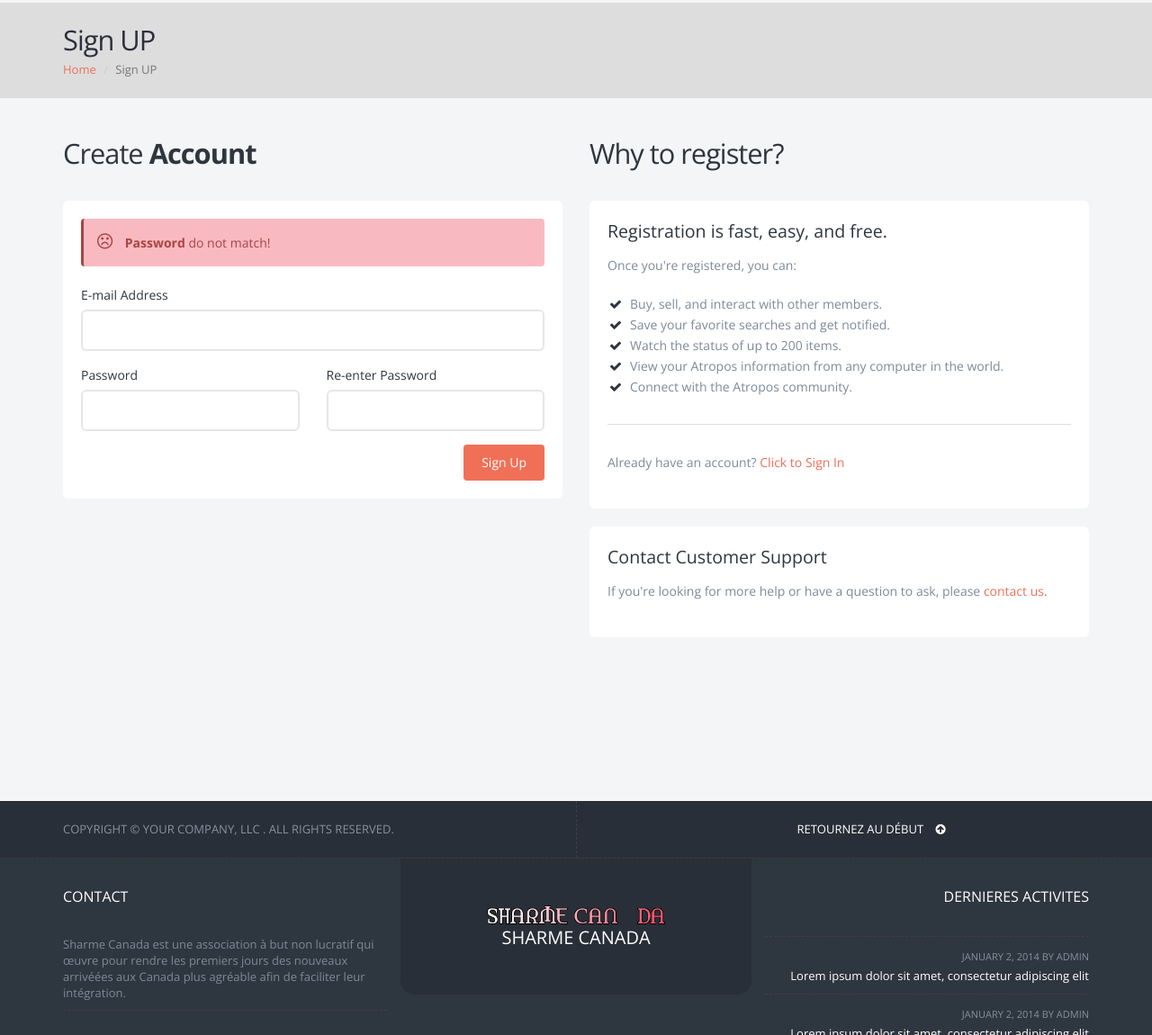
After one commit to kaizeurk/sharme_canada, a PHP site: template View/Connexion/signup.php in a window 1280 px wide. The commit adds this page. Shown: the part 351-1501 px from the top of the page at 90% size. Run offline with PHP 8.4, Linux system fonts and the light colour scheme; the template is opened without the code that fills it, so the values that code supplies are empty.

Commit message:
lien relatif ajustee connection aux pages connexion et inscription effectuee

```diff
--- a/View/Connexion/index.php
+++ b/View/Connexion/index.php
@@ -15,7 +15,7 @@
 						<h1>Sign In</h1>
 
 						<ul class="breadcrumb">
-							<li><a href="index.html">Home</a></li>
+							<li><a href="/../sharme_frame/">Home</a></li>
 							<li class="active">Sign In</li>
 						</ul>
 					</div>
@@ -31,7 +31,7 @@
 
 							<h2>Sign <strong>In</strong></h2>
 
-							<form class="white-row" method="post" action="connexion/connecter">
+							<form class="white-row" method="post" action="connecter">
 
 								<!-- alert failed -->
 								<div class="alert alert-danger">
@@ -114,7 +114,7 @@
 
 
 					<p class="white-row">
-						Don't have an account yet? <a href="page-signup.html">Click to create one</a>, it's free!
+						Don't have an account yet? <a href="signup">Click to create one</a>, it's free!
 					</p>
 
 				</section>
--- /dev/null
+++ b/View/Connexion/signup.php
@@ -0,0 +1,110 @@
+<?php ?>
+
+		<!-- WRAPPER -->
+		<div id="wrapper">
+
+			<div id="shop">
+
+				<!-- PAGE TITLE -->
+				<header id="page-title">
+					<div class="container">
+						<h1>Sign UP</h1>
+
+						<ul class="breadcrumb">
+							<li><a href="/../sharme_frame/">Home</a></li>
+							<li class="active">Sign UP</li>
+						</ul>
+					</div>
+				</header>
+
+
+				<section class="container">
+
+					<div class="row">
+
+						<!-- REGISTER -->
+						<div class="col-md-6">
+
+							<h2>Create <strong>Account</strong></h2>
+							<form class="white-row" method="post" action="/../sharme_frame/connexion/inscrire">
+
+								<!-- alert failed -->
+								<div class="alert alert-danger">
+									<i class="fa fa-frown-o"></i>
+									<strong>Password</strong> do not match!
+								</div>
+
+								<div class="row">
+									<div class="form-group">
+										<div class="col-md-12">
+											<label>E-mail Address</label>
+											<input type="text" value="" class="form-control">
+										</div>
+									</div>
+								</div>
+								<div class="row">
+									<div class="form-group">
+										<div class="col-md-6">
+											<label>Password</label>
+											<input type="password" value="" class="form-control">
+										</div>
+										<div class="col-md-6">
+											<label>Re-enter Password</label>
+											<input type="password" value="" class="form-control">
+										</div>
+									</div>
+								</div>
+								<div class="row">
+									<div class="col-md-12">
+										<input type="submit" value="Sign Up" class="btn btn-primary pull-right push-bottom" data-loading-text="Loading...">
+									</div>
+								</div>
+
+							</form>
+
+						</div>
+						<!-- /REGISTER -->
+
+						<!-- WHY? -->
+						<div class="col-md-6">
+
+							<h2>Why to register?</h2>
+
+							<div class="white-row">
+
+								<h4>Registration is fast, easy, and free.</h4>
+
+								<p>Once you're registered, you can:</p>
+								<ul class="list-icon check">
+									<li>Buy, sell, and interact with other members.</li>
+									<li>Save your favorite searches and get notified.</li>
+									<li>Watch the status of up to 200 items.</li>
+									<li>View your Atropos information from any computer in the world.</li>
+									<li>Connect with the Atropos community.</li>
+								</ul>
+
+								<hr class="half-margins" />
+
+								<p>
+									Already have an account?
+									<a href="/../sharme_frame/connexion">Click to Sign In</a>
+								</p>
+							</div>
+
+							<div class="white-row">
+								<h4>Contact Customer Support</h4>
+								<p>
+									If you're looking for more help or have a question to ask, please <a href="contact-us.html">contact us</a>.
+								</p>
+							</div>
+
+						</div>
+						<!-- /WHY? -->
+
+					</div>
+
+				</section>
+
+			</div>
+		</div>
+		<!-- /WRAPPER -->
--- a/View/layout.php
+++ b/View/layout.php
@@ -40,30 +40,30 @@
 		<link href="https://fonts.googleapis.com/css?family=Open+Sans:300,400,700,800" rel="stylesheet" type="text/css" />
 
 		<!-- CORE CSS -->
-            <link rel="stylesheet" href="/public_html/sharme_frame/Contenu/assets/plugins/bootstrap/css/bootstrap.min.css" type="text/css" media="all" />
-            <link rel="stylesheet" href="/public_html/sharme_frame/Contenu/assets/css/font-awesome.css" type="text/css" media="all" />
-            <link rel="stylesheet" href="/public_html/sharme_frame/Contenu/assets/plugins/bootstrap/css/bootstrap.min.css" type="text/css" media="all" />
-            <link rel="stylesheet" href="/public_html/sharme_frame/Contenu/assets/plugins/owl-carousel/owl.theme.css" type="text/css" media="all" />
-            <link rel="stylesheet" href="/public_html/sharme_frame/Contenu/assets/plugins/owl-carousel/owl.transitions.css" type="text/css" media="all" />
-            <link rel="stylesheet" href="/public_html/sharme_frame/Contenu/assets/plugins/magnific-popup/magnific-popup.css" type="text/css" media="all" />
-            <link rel="stylesheet" href="/public_html/sharme_frame/Contenu/assets/css/animate.css" type="text/css" media="all" />
-            <link rel="stylesheet" href="/public_html/sharme_frame/Contenu/assets/css/superslides.css" type="text/css" media="all" />
+            <link rel="stylesheet" href="/../sharme_frame/Contenu/assets/plugins/bootstrap/css/bootstrap.min.css" type="text/css" media="all" />
+            <link rel="stylesheet" href="/../sharme_frame/Contenu/assets/css/font-awesome.css" type="text/css" media="all" />
+            <link rel="stylesheet" href="/../sharme_frame/Contenu/assets/plugins/bootstrap/css/bootstrap.min.css" type="text/css" media="all" />
+            <link rel="stylesheet" href="/../sharme_frame/Contenu/assets/plugins/owl-carousel/owl.theme.css" type="text/css" media="all" />
+            <link rel="stylesheet" href="/../sharme_frame/Contenu/assets/plugins/owl-carousel/owl.transitions.css" type="text/css" media="all" />
+            <link rel="stylesheet" href="/../sharme_frame/Contenu/assets/plugins/magnific-popup/magnific-popup.css" type="text/css" media="all" />
+            <link rel="stylesheet" href="/../sharme_frame/Contenu/assets/css/animate.css" type="text/css" media="all" />
+            <link rel="stylesheet" href="/../sharme_frame/Contenu/assets/css/superslides.css" type="text/css" media="all" />
 
         <!--{# REVOLUTION SLIDER #}-->
-            <link rel="stylesheet" href="/public_html/sharme_frame/Contenu/assets/plugins/revolution-slider/css/settings.css" type="text/css" media="all" />
+            <link rel="stylesheet" href="/../sharme_frame/Contenu/assets/plugins/revolution-slider/css/settings.css" type="text/css" media="all" />
 
        <!--{# THEME CSS #}-->
-            <link rel="stylesheet" href="/public_html/sharme_frame/Contenu/assets/css/essentials.css" type="text/css" media="all" />
-            <link rel="stylesheet" href="/public_html/sharme_frame/Contenu/assets/css/layout.css" type="text/css" media="all" />
-            <link rel="stylesheet" href="/public_html/sharme_frame/Contenu/assets/css/layout-responsive.css" type="text/css" media="all" />
-            <link rel="stylesheet" href="/public_html/sharme_frame/Contenu/assets/css/color_scheme/orange.css" type="text/css" media="all" />
+            <link rel="stylesheet" href="/../sharme_frame/Contenu/assets/css/essentials.css" type="text/css" media="all" />
+            <link rel="stylesheet" href="/../sharme_frame/Contenu/assets/css/layout.css" type="text/css" media="all" />
+            <link rel="stylesheet" href="/../sharme_frame/Contenu/assets/css/layout-responsive.css" type="text/css" media="all" />
+            <link rel="stylesheet" href="/../sharme_frame/Contenu/assets/css/color_scheme/orange.css" type="text/css" media="all" />
 
         <!--{# STYLESWITCHER - REMOVE ON PRODUCTION/DEVELOPMENT #}-->
-            <link rel="stylesheet" href="/public_html/sharme_frame/Contenu/assets/plugins/styleswitcher/styleswitcher.css" type="text/css" media="all" />
+            <link rel="stylesheet" href="/../sharme_frame/Contenu/assets/plugins/styleswitcher/styleswitcher.css" type="text/css" media="all" />
 
 
 
-            <script type="text/javascript" src="/public_html/sharme_frame/Contenu/assets/plugins/modernizr.min.js"></script>
+            <script type="text/javascript" src="/../sharme_frame/Contenu/assets/plugins/modernizr.min.js"></script>
 
 	</head>
 	<body><!-- Available classes for body: boxed , pattern1...pattern10 . Background Image - example add: data-background="assets/images/boxed_background/1.jpg"  -->
@@ -81,28 +81,28 @@
 				<!-- LANGUAGE -->
 				<div class="btn-group pull-right hidden-xs">
 					<button class="dropdown-toggle language" type="button" data-toggle="dropdown">
-                        <img src="/public_html/sharme_frame/Contenu/assets/images/icon/canada_ico.png" width="16" height="11" alt="FR Language" /> Francais <span class="caret"></span>
+                        <img src="/../sharme_frame/Contenu/assets/images/icon/canada_ico.png" width="16" height="11" alt="FR Language" /> Francais <span class="caret"></span>
 					</button>
 
 					<ul class="dropdown-menu">
 						<li>
 							<a href="#">
-                                <img src="/public_html/sharme_frame/Contenu/assets/images/flags/us.png" width="16" height="11" alt="EN Language" /> [US] English
+                                <img src="/../sharme_frame/Contenu/assets/images/flags/us.png" width="16" height="11" alt="EN Language" /> [US] English
 							</a>
 						</li>
 						<li>
 							<a href="#">
-                                <img src="/public_html/sharme_frame/Contenu/assets/images/flags/de.png" width="16" height="11" alt="EN Language" /> [DE] German
+                                <img src="/../sharme_frame/Contenu/assets/images/flags/de.png" width="16" height="11" alt="EN Language" /> [DE] German
 							</a>
 						</li>
 						<li>
 							<a href="#">
-								<img src="/public_html/sharme_frame/Contenu/assets/images/icon/canada_ico.png" width="16" height="11" alt="FR Language" /> [FR] French
+								<img src="/../sharme_frame/Contenu/assets/images/icon/canada_ico.png" width="16" height="11" alt="FR Language" /> [FR] French
 							</a>
 						</li>
 						<li>
 							<a href="#">
-								<img src="/public_html/sharme_frame/Contenu/assets/images/flags/ru.png" width="16" height="11" alt="FR Language" /> [RU] Russian
+								<img src="/../sharme_frame/Contenu/assets/images/flags/ru.png" width="16" height="11" alt="FR Language" /> [RU] Russian
 							</a>
 						</li>
 					</ul>
@@ -150,7 +150,7 @@
 						<!--<a href="#" class="btn-google-plus fullwidth radius3"><i class="fa fa-google-plus"></i> Connect With Google</a>-->
 
 						<p class="bottom-create-account">
-							<a href="{{ path('sharmecanada_user_loggup') }}">Cr&#233;er manuellement votre compte</a>
+							<a href="connexion/">Cr&#233;er manuellement votre compte</a>
 						</p>
 					</div>
 				</div>
@@ -160,7 +160,7 @@
                        <?php endif ?>
 
 				<!-- CART MOBILE BUTTON -->
-				<a class="pull-right" id="btn-mobile-quick-cart" href="shop-cart.html"><i class="fa fa-shopping-cart"></i></a>
+				<!--  a class="pull-right" id="btn-mobile-quick-cart" href="shop-cart.html"><i class="fa fa-shopping-cart"></i></a-->
 				<!-- CART MOBILE BUTTON -->
 
 				<!-- LINKS --
@@ -184,8 +184,8 @@
 				</button>
 
 				<!-- Logo text or image -->
-				<a class="logo" href="{{ path('sharmecanadaplatform_home') }}">
-					SH<img src="/public_html/sharme_frame/Contenu/assets/images/icon/canada-qc.png" alt="SHARME"/>RME CANADA
+				<a class="logo" href="<?=$racineWeb ?>">
+					SH<img src="/../sharme_frame/Contenu/assets/images/icon/canada-qc.png" alt="SHARME"/>RME CANADA
 				</a>
 
 				<!-- Top Nav -->
@@ -402,7 +402,7 @@
 						<!-- FOOTER LOGO -->
 						<div class="column logo col-md-4 text-center">
 							<div class="logo-content">
-								<img class="animate_fade_in" src="/public_html/sharme_frame/Contenu/assets/images/icon/logo2.png" width="200" alt="" />
+								<img class="animate_fade_in" src="/../sharme_frame/Contenu/assets/images/icon/logo2.png" width="200" alt="" />
 								<h4>SHARME CANADA</h4>
 							</div>
 						</div>
@@ -443,31 +443,31 @@
 
 
 		<!-- JAVASCRIPT FILES -->
-            <script type="text/javascript" src="/public_html/sharme_frame/Contenu/assets/plugins/jquery-2.1.3.min.js"></script>
-            <script type="text/javascript" src="/public_html/sharme_frame/Contenu/assets/plugins/jquery.easing.1.3.js"></script>
-            <script type="text/javascript" src="/public_html/sharme_frame/Contenu/assets/plugins/jquery.cookie.js"></script>
-            <script type="text/javascript" src="/public_html/sharme_frame/Contenu/assets/plugins/jquery.appear.js"></script>
-            <script type="text/javascript" src="/public_html/sharme_frame/Contenu/assets/plugins/jquery.isotope.js"></script>
-            <script type="text/javascript" src="/public_html/sharme_frame/Contenu/assets/plugins/masonry.js"></script>
+            <script type="text/javascript" src="/../sharme_frame/Contenu/assets/plugins/jquery-2.1.3.min.js"></script>
+            <script type="text/javascript" src="/../sharme_frame/Contenu/assets/plugins/jquery.easing.1.3.js"></script>
+            <script type="text/javascript" src="/../sharme_frame/Contenu/assets/plugins/jquery.cookie.js"></script>
+            <script type="text/javascript" src="/../sharme_frame/Contenu/assets/plugins/jquery.appear.js"></script>
+            <script type="text/javascript" src="/../sharme_frame/Contenu/assets/plugins/jquery.isotope.js"></script>
+            <script type="text/javascript" src="/../sharme_frame/Contenu/assets/plugins/masonry.js"></script>
 
 
-            <script type="text/javascript" src="/public_html/sharme_frame/Contenu/assets/plugins/bootstrap/js/bootstrap.min.js"></script>
-            <script type="text/javascript" src="/public_html/sharme_frame/Contenu/assets/plugins/magnific-popup/jquery.magnific-popup.min.js"></script>
-            <script type="text/javascript" src="/public_html/sharme_frame/Contenu/assets/plugins/owl-carousel/owl.carousel.min.js"></script>
-            <script type="text/javascript" src="/public_html/sharme_frame/Contenu/assets/plugins/stellar/jquery.stellar.min.js"></script>
-            <script type="text/javascript" src="/public_html/sharme_frame/Contenu/assets/plugins/knob/js/jquery.knob.js"></script>
-            <script type="text/javascript" src="/public_html/sharme_frame/Contenu/assets/plugins/jquery.backstretch.min.js"></script>
-            <script type="text/javascript" src="/public_html/sharme_frame/Contenu/assets/plugins/superslides/dist/jquery.superslides.min.js"></script>
-            <script type="text/javascript" src="/public_html/sharme_frame/Contenu/assets/plugins/styleswitcher/styleswitcher.js"></script>
+            <script type="text/javascript" src="/../sharme_frame/Contenu/assets/plugins/bootstrap/js/bootstrap.min.js"></script>
+            <script type="text/javascript" src="/../sharme_frame/Contenu/assets/plugins/magnific-popup/jquery.magnific-popup.min.js"></script>
+            <script type="text/javascript" src="/../sharme_frame/Contenu/assets/plugins/owl-carousel/owl.carousel.min.js"></script>
+            <script type="text/javascript" src="/../sharme_frame/Contenu/assets/plugins/stellar/jquery.stellar.min.js"></script>
+            <script type="text/javascript" src="/../sharme_frame/Contenu/assets/plugins/knob/js/jquery.knob.js"></script>
+            <script type="text/javascript" src="/../sharme_frame/Contenu/assets/plugins/jquery.backstretch.min.js"></script>
+            <script type="text/javascript" src="/../sharme_frame/Contenu/assets/plugins/superslides/dist/jquery.superslides.min.js"></script>
+            <script type="text/javascript" src="/../sharme_frame/Contenu/assets/plugins/styleswitcher/styleswitcher.js"></script>
 
-            <script type="text/javascript" src="/public_html/sharme_frame/Contenu/assets/plugins/mediaelement/build/mediaelement-and-player.min.js"></script>
+            <script type="text/javascript" src="/../sharme_frame/Contenu/assets/plugins/mediaelement/build/mediaelement-and-player.min.js"></script>
 
 
-            <script type="text/javascript" src="/public_html/sharme_frame/Contenu/assets/plugins/revolution-slider/js/jquery.themepunch.tools.min.js"></script>
-            <script type="text/javascript" src="/public_html/sharme_frame/Contenu/assets/plugins/revolution-slider/js/jquery.themepunch.revolution.min.js"></script>
-            <script type="text/javascript" src="/public_html/sharme_frame/Contenu/assets/js/slider_revolution.js"></script>
+            <script type="text/javascript" src="/../sharme_frame/Contenu/assets/plugins/revolution-slider/js/jquery.themepunch.tools.min.js"></script>
+            <script type="text/javascript" src="/../sharme_frame/Contenu/assets/plugins/revolution-slider/js/jquery.themepunch.revolution.min.js"></script>
+            <script type="text/javascript" src="/../sharme_frame/Contenu/assets/js/slider_revolution.js"></script>
 
-            <script type="text/javascript" src="/public_html/sharme_frame/Contenu/assets/js/scripts.js"></script>
+            <script type="text/javascript" src="/../sharme_frame/Contenu/assets/js/scripts.js"></script>
 
 
 
```
Also changed, not shown: Controller/ControllerConnexion.php (+13 -2 lines), Controller/ControllerMember.php (+11 -11 lines), View/Member/index.php (+9 -10 lines).
